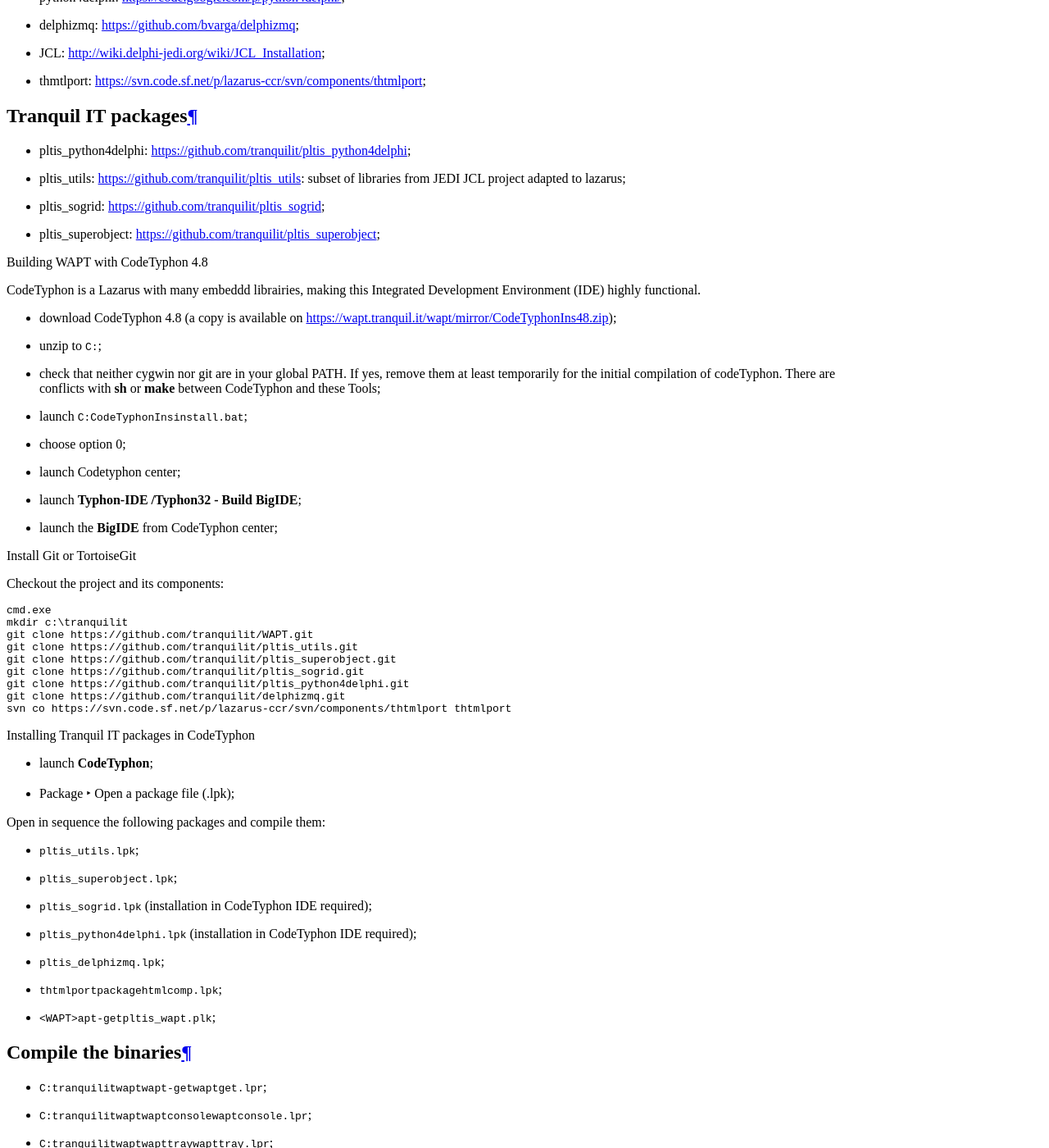
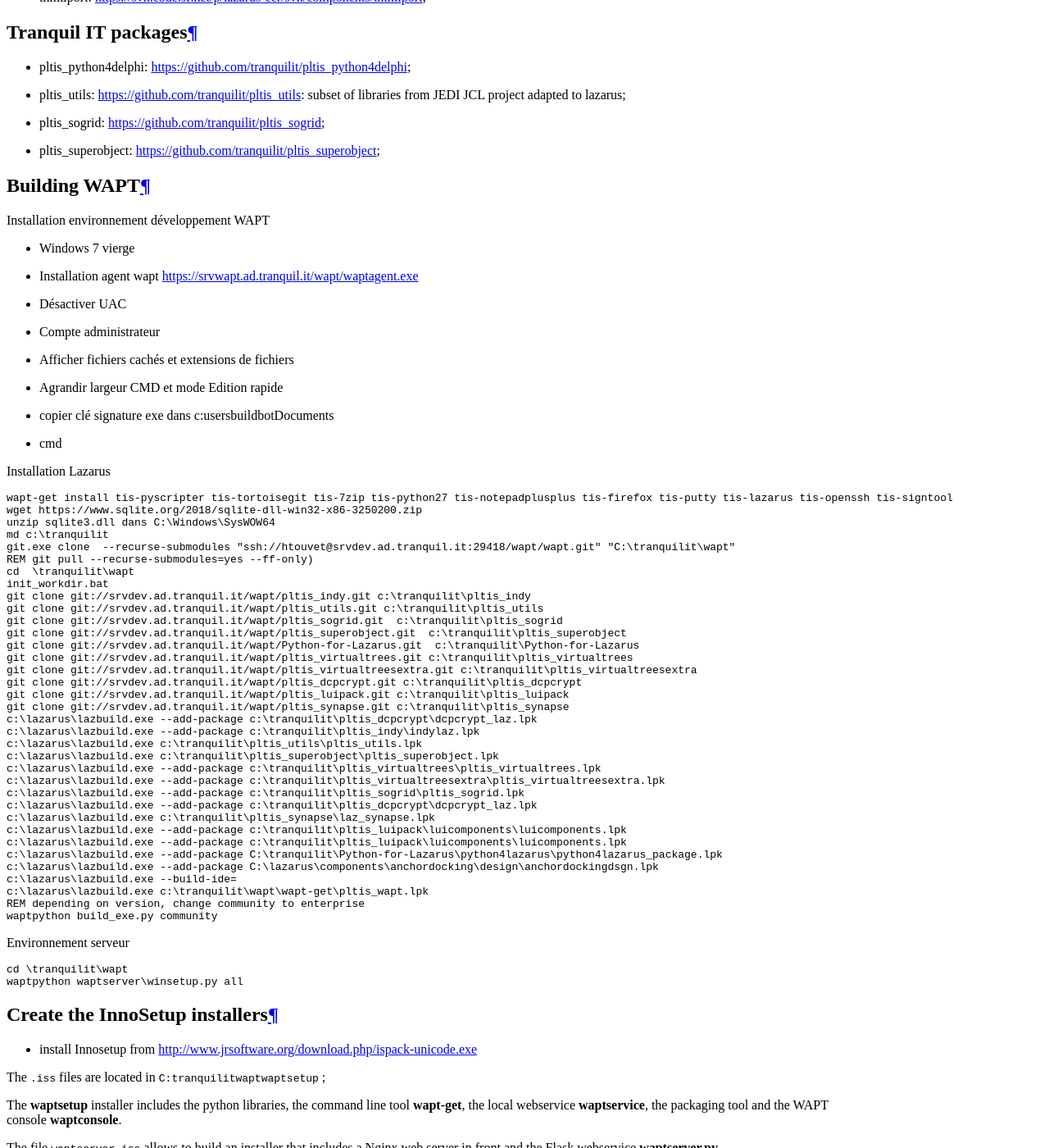
Before and after one commit to tranquilit/WAPT-Documentation, a Sphinx documentation site: the page built from source/wapt-contribute/rebuild-wapt.rst, in a window 1280 px wide and 1400 px high, scrolled down 1890 px. Shown: the whole window at 82% size. Built offline with Sphinx 7.4.7 and the Read the Docs theme 2.0.0, drawn with Linux system fonts in a browser that asks for light colours; some of the changed text lies outside the part shown.

Commit message:
update rebuild wapt doc

```diff
--- a/source/wapt-contribute/rebuild-wapt.rst
+++ b/source/wapt-contribute/rebuild-wapt.rst
@@ -61,14 +61,8 @@
     cd ~/tranquilit/wapt/waptrepo/deb
     python createdeb.py
 
-CodeTyphon/ Lazarus environment
+Lazarus environment
 -------------------------------
-
-Base FPC + lazarus (in practice, we install CodeTyphon):
-
-* fpc 2.7.1 Rev 27327;
-
-* lazarus SVN Rev 44546;
 
 WAPT relies on the following third-party freepascal/ lazarus librairies:
 
@@ -99,86 +93,77 @@
 
 * pltis_superobject: https://github.com/tranquilit/pltis_superobject;
 
-Building WAPT with CodeTyphon 4.8
+Building WAPT
+-------------
 
-CodeTyphon is a Lazarus with many embeddd librairies, making
-this Integrated Development Environment (IDE) highly functional.
+Installation environnement développement WAPT
 
-* download CodeTyphon 4.8 (a copy is available on
-  https://wapt.tranquil.it/wapt/mirror/CodeTyphonIns48.zip);
+* Windows 7 vierge
 
-* unzip to :file:`C:`;
+* Installation agent wapt https://srvwapt.ad.tranquil.it/wapt/waptagent.exe
 
-* check that neither cygwin nor git are in your global PATH. If yes, remove them
-  at least temporarily for the initial compilation of codeTyphon.
-  There are conflicts with :program:`sh` or :program:`make` between CodeTyphon
-  and these Tools;
+* Désactiver UAC
 
-* launch :file:`C:\CodeTyphonIns\install.bat`;
+* Compte administrateur
 
-* choose option 0;
+* Afficher fichiers cachés et extensions de fichiers
 
-* launch Codetyphon center;
+* Agrandir largeur CMD et mode Edition rapide
 
-* launch :program:`Typhon-IDE /Typhon32 - Build BigIDE`;
+* copier clé signature exe dans c:\users\buildbot\Documents
 
-* launch the :program:`BigIDE` from CodeTyphon center;
+* cmd
 
-Install Git or TortoiseGit
-
-Checkout the project and its components:
+Installation Lazarus
 
 .. code-block:: bash
 
-  cmd.exe
-  mkdir c:\tranquilit
-  git clone https://github.com/tranquilit/WAPT.git
-  git clone https://github.com/tranquilit/pltis_utils.git
-  git clone https://github.com/tranquilit/pltis_superobject.git
-  git clone https://github.com/tranquilit/pltis_sogrid.git
-  git clone https://github.com/tranquilit/pltis_python4delphi.git
-  git clone https://github.com/tranquilit/delphizmq.git
-  svn co https://svn.code.sf.net/p/lazarus-ccr/svn/components/thtmlport thtmlport
+    wapt-get install tis-pyscripter tis-tortoisegit tis-7zip tis-python27 tis-notepadplusplus tis-firefox tis-putty tis-lazarus tis-openssh tis-signtool
+    wget https://www.sqlite.org/2018/sqlite-dll-win32-x86-3250200.zip
+    unzip sqlite3.dll dans C:\Windows\SysWOW64
+    md c:\tranquilit
+    git.exe clone  --recurse-submodules "ssh://htouvet@srvdev.ad.tranquil.it:29418/wapt/wapt.git" "C:\tranquilit\wapt"
+    REM git pull --recurse-submodules=yes --ff-only)
+    cd  \tranquilit\wapt
+    init_workdir.bat
+    git clone git://srvdev.ad.tranquil.it/wapt/pltis_indy.git c:\tranquilit\pltis_indy
+    git clone git://srvdev.ad.tranquil.it/wapt/pltis_utils.git c:\tranquilit\pltis_utils
+    git clone git://srvdev.ad.tranquil.it/wapt/pltis_sogrid.git  c:\tranquilit\pltis_sogrid
+    git clone git://srvdev.ad.tranquil.it/wapt/pltis_superobject.git  c:\tranquilit\pltis_superobject
+    git clone git://srvdev.ad.tranquil.it/wapt/Python-for-Lazarus.git  c:\tranquilit\Python-for-Lazarus
+    git clone git://srvdev.ad.tranquil.it/wapt/pltis_virtualtrees.git c:\tranquilit\pltis_virtualtrees
+    git clone git://srvdev.ad.tranquil.it/wapt/pltis_virtualtreesextra.git c:\tranquilit\pltis_virtualtreesextra
+    git clone git://srvdev.ad.tranquil.it/wapt/pltis_dcpcrypt.git c:\tranquilit\pltis_dcpcrypt
+    git clone git://srvdev.ad.tranquil.it/wapt/pltis_luipack.git c:\tranquilit\pltis_luipack
+    git clone git://srvdev.ad.tranquil.it/wapt/pltis_synapse.git c:\tranquilit\pltis_synapse
+    c:\lazarus\lazbuild.exe --add-package c:\tranquilit\pltis_dcpcrypt\dcpcrypt_laz.lpk
+    c:\lazarus\lazbuild.exe --add-package c:\tranquilit\pltis_indy\indylaz.lpk
+    c:\lazarus\lazbuild.exe c:\tranquilit\pltis_utils\pltis_utils.lpk
+    c:\lazarus\lazbuild.exe c:\tranquilit\pltis_superobject\pltis_superobject.lpk
+    c:\lazarus\lazbuild.exe --add-package c:\tranquilit\pltis_virtualtrees\pltis_virtualtrees.lpk
+    c:\lazarus\lazbuild.exe --add-package c:\tranquilit\pltis_virtualtreesextra\pltis_virtualtreesextra.lpk
+    c:\lazarus\lazbuild.exe --add-package c:\tranquilit\pltis_sogrid\pltis_sogrid.lpk
+    c:\lazarus\lazbuild.exe --add-package c:\tranquilit\pltis_dcpcrypt\dcpcrypt_laz.lpk
+    c:\lazarus\lazbuild.exe c:\tranquilit\pltis_synapse\laz_synapse.lpk
+    c:\lazarus\lazbuild.exe --add-package c:\tranquilit\pltis_luipack\luicomponents\luicomponents.lpk
+    c:\lazarus\lazbuild.exe --add-package c:\tranquilit\pltis_luipack\luicomponents\luicomponents.lpk
+    c:\lazarus\lazbuild.exe --add-package C:\tranquilit\Python-for-Lazarus\python4lazarus\python4lazarus_package.lpk
+    c:\lazarus\lazbuild.exe --add-package C:\lazarus\components\anchordocking\design\anchordockingdsgn.lpk
+    c:\lazarus\lazbuild.exe --build-ide=
+    c:\lazarus\lazbuild.exe c:\tranquilit\wapt\wapt-get\pltis_wapt.lpk
+    REM depending on version, change community to enterprise
+    waptpython build_exe.py community
 
-Installing Tranquil IT packages in CodeTyphon
 
-* launch :program:`CodeTyphon`;
+Environnement serveur
 
-* :menuselection:`Package --> Open a package file` (.lpk);
+.. code-block:: bash
 
-Open in sequence the following packages and compile them:
+    cd \tranquilit\wapt
+    waptpython waptserver\winsetup.py all
 
-* :file:`pltis_utils.lpk`;
-
-* :file:`pltis_superobject.lpk`;
-
-* :file:`pltis_sogrid.lpk` (installation in CodeTyphon IDE required);
-
-* :file:`pltis_python4delphi.lpk` (installation in CodeTyphon IDE required);
-
-* :file:`pltis_delphizmq.lpk`;
-
-* :file:`thtmlport\package\htmlcomp.lpk`;
-
-* :file:`<WAPT>\apt-get\pltis_wapt.plk`;
-
-Compile the binaries
----------------------
-
-* :file:`C:\tranquilit\wapt\wapt-get\waptget.lpr`;
-
-* :file:`C:\tranquilit\wapt\waptconsole\waptconsole.lpr`;
-
-* :file:`C:\tranquilit\wapt\wapttray\wapttray.lpr`;
-
-* :file:`C:\tranquilit\wapt\waptexit\waptexit.lpr`;
-
-* :file:`C:\tranquilit\wapt\waptdeploy\waptdeploy.lpr`;
-
-* :file:`C:\tranquilit\wapt\waptserver\postconf\waptserverpostconf.lpr`;
-
-Create the installers
----------------------
+Create the InnoSetup installers
+-------------------------------
 
 * install Innosetup from
   http://www.jrsoftware.org/download.php/ispack-unicode.exe
```
